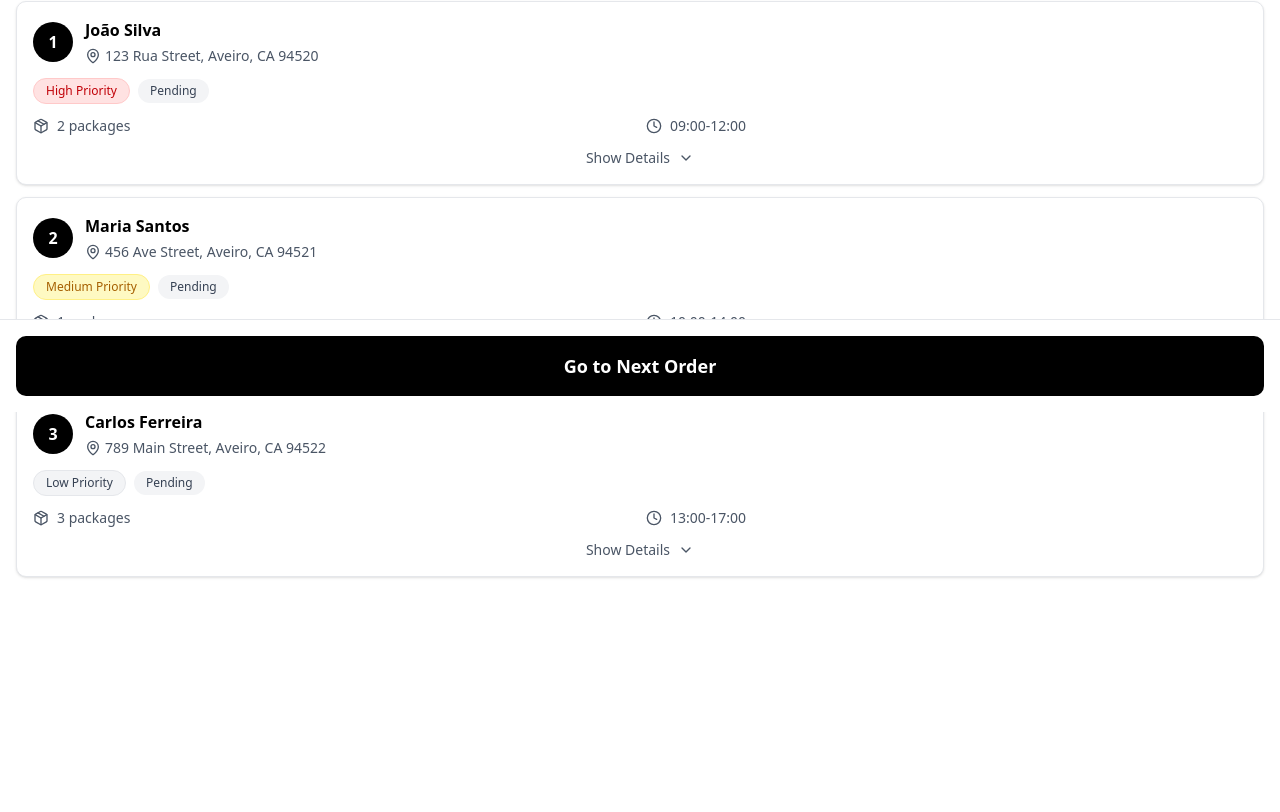
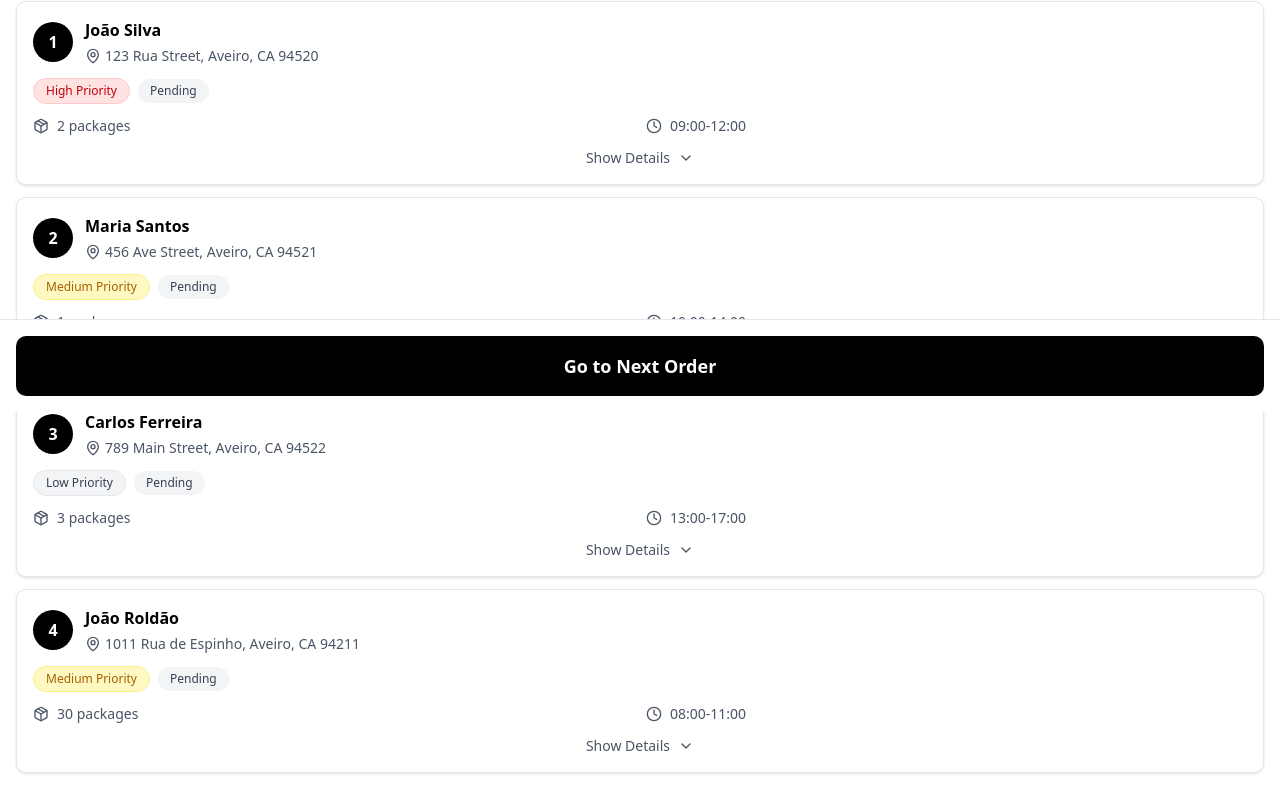
Before and after one commit to hujuc/Smart-Logistics-ES, a Next.js app in the folder src/frontend/driver-pwa/: page /driver/interfaces/daily-schedule in a window 1280 px wide. Shown: the part 388-1200 px from the top of the page. Before the commit the page ends 1061 px from the top, so only its background shows below. Built offline with nearby package versions, Linux system fonts and the light colour scheme.

Commit message:
colocar sorting a funcionar na daily schedule

```diff
--- a/src/frontend/driver-pwa/app/interfaces/daily-schedule/page.tsx
+++ b/src/frontend/driver-pwa/app/interfaces/daily-schedule/page.tsx
@@ -1,11 +1,25 @@
 "use client";
 
-import { useState } from 'react';
+import { useState, useMemo } from 'react';
 import { MapPin, Package, Phone, Navigation, ChevronDown, ChevronUp, Clock, AlertCircle } from 'lucide-react';
+
+type Delivery = {
+  id: number;
+  stopNumber: number;
+  customerName: string;
+  address: string;
+  packageCount: number;
+  priority: 'High' | 'Medium' | 'Low';
+  timeWindow: string;
+  status: string;
+  specialInstructions: string;
+  phone: string;
+  weight: string;
+};
 
 export default function DriverDailySchedule() {
   const [expandedOrder, setExpandedOrder] = useState<number | null>(null);
-  const [sortBy, setSortBy] = useState('route');
+  const [sortBy, setSortBy] = useState<'route' | 'time' | 'priority'>('route');
 
   // Mock data baseado nos requisitos
   const deliveryStats = {
@@ -15,7 +29,7 @@ export default function DriverDailySchedule() {
     distance: '87 km'
   };
 
-  const deliveries = [
+  const deliveriesData: Delivery[] = [
     {
       id: 1,
       stopNumber: 1,
@@ -54,10 +68,47 @@ export default function DriverDailySchedule() {
       specialInstructions: 'Business hours only. Reception desk.',
       phone: '+351 915 222 333',
       weight: '5.8 kg'
+    },
+    {
+      id: 4,
+      stopNumber: 4,
+      customerName: 'João Roldão',
+      address: '1011 Rua de Espinho, Aveiro, CA 94211',
+      packageCount: 30,
+      priority: 'Medium',
+      timeWindow: '08:00-11:00',
+      status: 'Pending',
+      specialInstructions: 'If not home, leave with neighbor at 1013.',
+      phone: '+351 912 345 678',
+      weight: '50.1 kg'
     }
   ];
 
-  const toggleExpand = (id: number | null) => {
+  // Sorting logic
+  const sortedDeliveries = useMemo(() => {
+    const sorted = [...deliveriesData];
+
+    switch(sortBy) {
+      case 'route':
+        return sorted.sort((a, b) => a.stopNumber - b.stopNumber);
+
+      case 'time':
+        return sorted.sort((a, b) => {
+          const timeA = a.timeWindow.split('-')[0];
+          const timeB = b.timeWindow.split('-')[0];
+          return timeA.localeCompare(timeB);
+        });
+
+      case 'priority':
+        const priorityOrder = { High: 0, Medium: 1, Low: 2 };
+        return sorted.sort((a, b) => priorityOrder[a.priority] - priorityOrder[b.priority]);
+
+      default:
+        return sorted;
+    }
+  }, [sortBy]);
+
+  const toggleExpand = (id: number) => {
     setExpandedOrder(expandedOrder === id ? null : id);
   };
 
@@ -110,7 +161,7 @@ export default function DriverDailySchedule() {
           </div>
 
           <button className="w-full bg-black text-white py-3 rounded-lg font-semibold hover:bg-gray-800 transition-colors">
-          Optimize Route
+            View Map
           </button>
         </div>
 
@@ -120,7 +171,7 @@ export default function DriverDailySchedule() {
             <span className="text-sm font-medium text-gray-700">Sort By:</span>
             <select
                 value={sortBy}
-            onChange={(e) => setSortBy(e.target.value)}
+                onChange={(e) => setSortBy(e.target.value as 'route' | 'time' | 'priority')}
                 className="flex-1 border border-gray-300 rounded-lg px-3 py-2 text-sm focus:outline-none focus:ring-2 focus:ring-black"
             >
               <option value="route">Route Order</option>
@@ -132,7 +183,7 @@ export default function DriverDailySchedule() {
 
         {/* Delivery List */}
         <div className="p-4 space-y-3">
-        {deliveries.map((delivery) => (
+          {sortedDeliveries.map((delivery) => (
               <div
                   key={delivery.id}
                   className="bg-white border border-gray-200 rounded-lg shadow-sm overflow-hidden"
```
Lines whose indentation alone changed are shown as unchanged.
